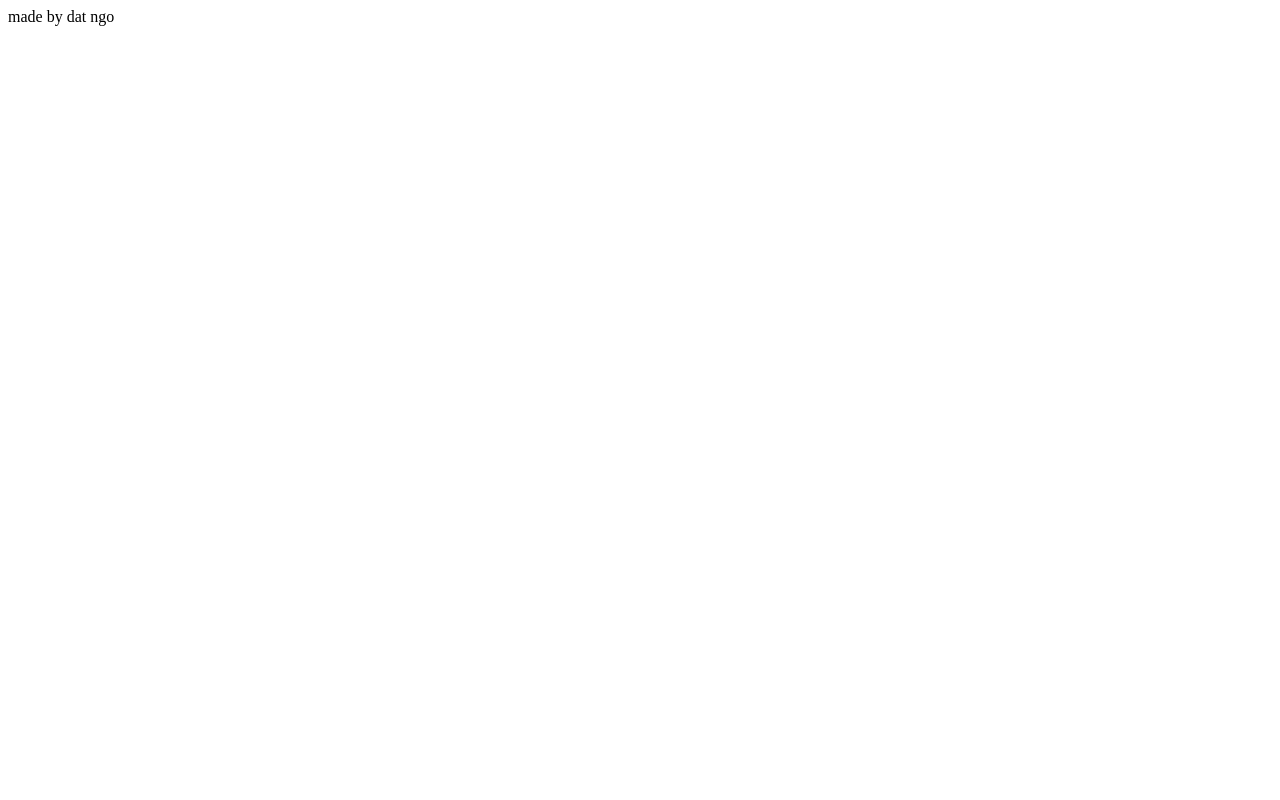
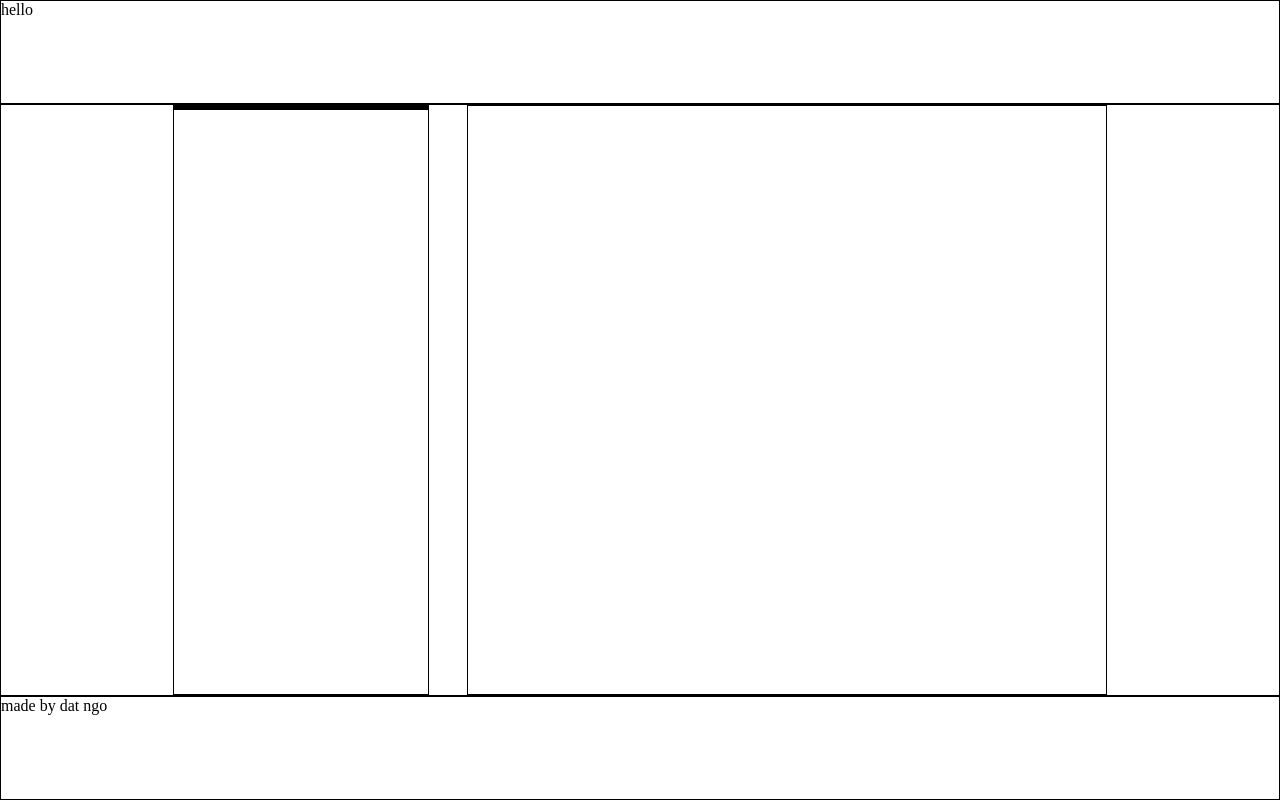
Before and after one commit to DatNgoNYC/Etch-a-Sketch, a plain HTML site: page index.html in a window 1280 px wide. Drawn offline with Linux system fonts and the light colour scheme.

Commit message:
Added the skeleton for the three main containers (top, middle, and bottom)

```diff
--- a/index.css
+++ b/index.css
@@ -0,0 +1,56 @@
+/* CSS Selector Reset */
+* {
+    margin: 0;
+    padding: 0;
+    box-sizing: border-box;
+}
+
+body {
+    min-height: 100vh;
+}
+
+/* We are temporarily creating a 1 pixel border to have a view of the html layout */
+div {
+    border-width: 1px;
+    border-style: solid;
+}
+
+/* --- Main CSS --- */
+
+/* Three main layout containers: top, content, bottom */
+/* The top and bottom container will always occup 10% of the viewport height each. The middle container will have the other 80% */
+body {
+    display: flex;
+    flex-direction:column;
+}
+
+.top.container {
+    flex: 0 1 13vh;
+}
+
+.middle.container {
+    flex: 1 1 auto;
+}
+
+.bottom.container {
+    flex: 0 1 13vh;
+}
+
+/* Middle container: design the container layout */
+/* Menu and canvas divs should occupy 70% of the viewport width plus the gap between them */
+.middle.container {
+    display: flex;
+    flex-direction: row;
+    justify-content: center;
+    gap: 3vw;
+}
+
+#menu {
+    flex: 0 1 20vw;
+}
+
+#canvas {
+    flex: 0 1 50vw;
+}
+
+/* Menu container: design the layout for the logo and menu options */
--- a/index.html
+++ b/index.html
@@ -4,19 +4,28 @@
 		<meta http-equiv="X-UA-Compatible" content="IE=edge" />
 		<meta name="viewport" content="width=device-width, initial-scale=1.0" />
 		<title>Etch-a-Sketch</title>
-        <link rel="stylesheet" href="./index.css">
-        <script src="./index.js" defer></script>
+		<link rel="stylesheet" href="./index.css" />
+		<script src="./index.js" defer></script>
 	</head>
 	<body>
-		<div class="top-container"></div>
+		<div class="top container">hello</div>
 
-		<div class="middle-container">
-			<div class="content">
-				<div class="menu logo"></div>
-				<div class="canvas"></div>
+		<div class="middle container">
+			<div id="menu">
+				<div id="logo"></div>
+				<div id="controls">
+					<!-- <button id="clear"></button>
+					<div>
+						<input type="range" id="number-of-cells" name="board-size" min="10" max="100" />
+						<label for="board-size">Board Size</label>
+					</div> -->
+				</div>
+			</div>
+			<div id="canvas">
+				<!-- There should be the divs representing the pixels/cells in here. Generate using javascript. -->
 			</div>
 		</div>
 
-		<div class="bottom-container">made by dat ngo</div>
+		<div class="bottom container">made by dat ngo</div>
 	</body>
 </html>
--- a/index.js
+++ b/index.js
@@ -0,0 +1,7 @@
+/* Instantiate element references */
+// we need logic behind the clear all button
+// We need logic behind button/input/whatever we'll use to specify number of cells to create
+// we need logic to create the cells themselves
+const clear = document.querySelector('#clear');
+const slider = document.querySelector('#number-of-cells');
+const canvas = document.querySelector('#canvas');
```
